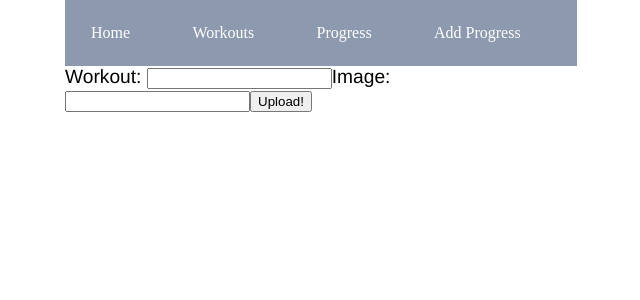
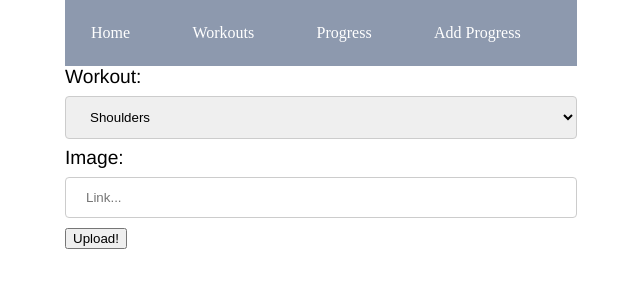
Before and after one commit to jkwan19/FormCheck, a React app: page / in a window 1280 px wide. Both pictures are taken after a click on the link "Add Progress". Shown: the top 300 px of the page, without its empty margins (319-959 px from the left). Built offline with nearby package versions, Linux system fonts and the light colour scheme; no server answers; the HTML template or start-up script is replaced by a standard one.

Commit message:
Added dropdown menu for progress form

```diff
--- a/react-client/src/components/Form/ProgressForm.jsx
+++ b/react-client/src/components/Form/ProgressForm.jsx
@@ -1,11 +1,36 @@
 import React, { useState, useEffect } from 'react';
-import styled from 'styled-components';
+import styled, {createGlobalStyle} from 'styled-components';
 import axios from 'axios';
 
+const GlobalStyles = createGlobalStyle`
+  @import url('https://fonts.googleapis.com/css?family=Notable');
+  body {
+    font-family: 'Notable', sans-serif;
+  }`
+
 const Wrapper = styled('div')``;
+const Input = styled('input')`
+  width: 100%;
+  padding: 12px 20px;
+  margin: 8px 0;
+  display: inline-block;
+  border: 1px solid #ccc;
+  border-radius: 4px;
+  box-sizing: border-box;
+`;
+const Dropdown = styled('select')`
+  width: 100%;
+  padding: 12px 20px;
+  margin: 8px 0;
+  display: inline-block;
+  border: 1px solid #ccc;
+  border-radius: 4px;
+  box-sizing: border-box;
+`;
+
 function ProgressForm (props) {
   // const [selectedFile, setSelectedFile] = useState(null);
-  const [title, setTitle] = useState('');
+  const [title, setTitle] = useState('Shoulders');
   const [imageUrl, setImageUrl] = useState('');
 
   const titleHandler = (e) => {
@@ -23,15 +48,20 @@ function ProgressForm (props) {
       imageUrl: imageUrl
     }
     props.handleForm(formData);
-    setTitle('');
+    setTitle('Shoulders');
     setImageUrl('');
   }
 
   return (
     <Wrapper>
+      <GlobalStyles />
       <form onSubmit={uploadHandler}>
-        Workout: <input type="text" onChange={titleHandler}/>
-        Image: <input type="text" onChange={imageHandler}/>
+        Workout:
+        <Dropdown onChange={titleHandler}>
+          <option value="Shoulders">Shoulders</option>
+          <option value="Planks">Planks</option>
+        </Dropdown>
+        Image: <Input type="text" onChange={imageHandler} placeholder="Link..."/>
         <button type="submit">Upload!</button>
       </form>
     </Wrapper>
--- a/react-client/src/components/Progress/Planks.jsx
+++ b/react-client/src/components/Progress/Planks.jsx
@@ -1,10 +1,26 @@
 import React, { useState, useEffect } from 'react';
+import styled from 'styled-components';
+import PlanksProgressItem from './PlanksItem.jsx'
+
+const Wrapper = styled('div') ``;
+const List = styled("ul") `
+  text-align: center;
+`;
 
 function Planks (props) {
+  let progressList = props.progress[0];
+  progressList = progressList.filter(progress => progress.workout === "Planks");
   return(
-    <div>
-      Planks Progress
-    </div>
+    <Wrapper>
+      Planks Progress:
+      <List>
+        {
+          progressList.map(progress =>
+            <PlanksProgressItem item={progress} />
+            )
+          }
+      </List>
+    </Wrapper>
   )
 }
 
--- a/react-client/src/components/Progress/Shoulders.jsx
+++ b/react-client/src/components/Progress/Shoulders.jsx
@@ -8,6 +8,7 @@ const List = styled("ul") `
 `;
 function Shoulders (props) {
   let progressList = props.progress[0];
+  progressList = progressList.filter(progress => progress.workout === "Shoulders");
   return(
     <Wrapper>
       Shoulder Press Progress:
--- a/react-client/src/components/Workout/Shoulders.jsx
+++ b/react-client/src/components/Workout/Shoulders.jsx
@@ -21,7 +21,7 @@ const Button = styled("div")`
 const VideoContainer = styled("div")`
   text-align: center;
   margin: auto;
-`
+`;
 function Shoulders (props) {
   const [ form, setForm ] = useState(false);
   const [ workout, setWorkout ] = useState("Shoulder Press");
```
Also changed, not shown: react-client/src/components/Progress/PlanksItem.jsx (added, +27 -0 lines), 1 other file (tests, documents, lock files or other folders).
